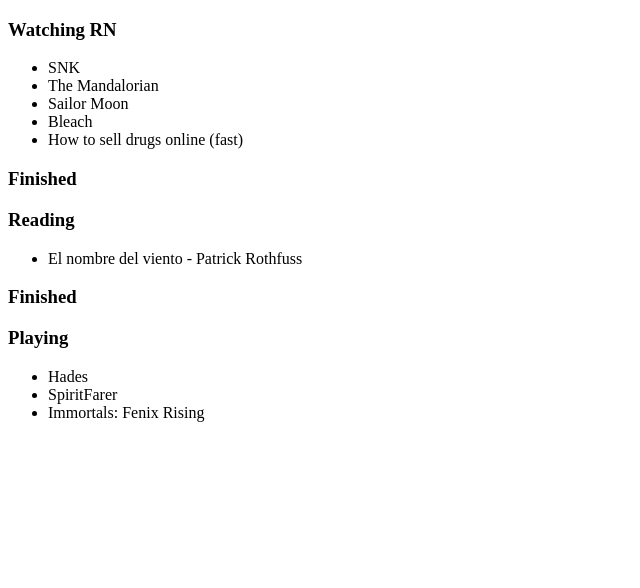
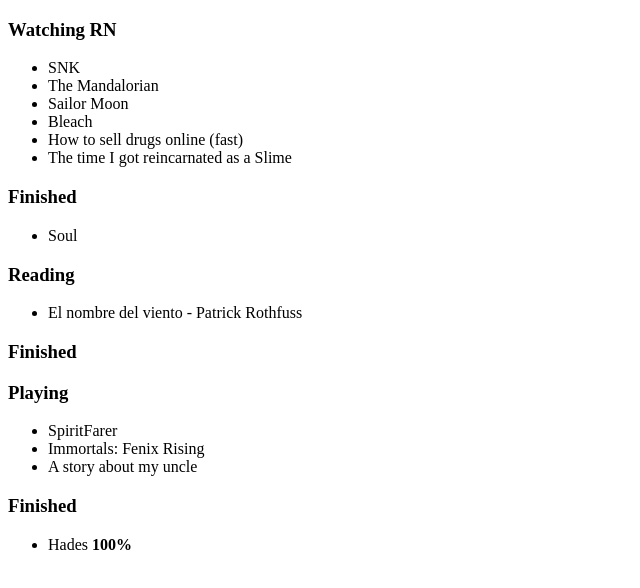
Before and after one commit to jose-yanes/joseyanes.github.io, a plain HTML site: page watchList.html in a window 1280 px wide. Shown: the whole page, without its empty margins (0-640 px from the left). Drawn offline with Linux system fonts and the light colour scheme.

Commit message:
Some updates, todo css style

```diff
--- a/watchList.html
+++ b/watchList.html
@@ -13,10 +13,12 @@
         <li>Sailor Moon</li>
         <li>Bleach</li>
         <li>How to sell drugs online (fast)</li>
+        <li>The time I got reincarnated as a Slime</li>
     </ul>
 
     <h3>Finished</h3>
     <ul>
+        <li>Soul</li>
     </ul>
 
     <h3>Reading</h3>
@@ -31,9 +33,15 @@
     <h3>Playing</h3>
 
     <ul>
-        <li>Hades</li>
         <li>SpiritFarer</li>
         <li>Immortals: Fenix Rising</li>
+        <li>A story about my uncle</li>
+    </ul>
+
+    <h3>Finished</h3>
+
+    <ul>
+        <li>Hades <b>100%</b></li>
     </ul>
 
 </body>
```
Also changed, not shown: goals.html (+1 -0 lines).
